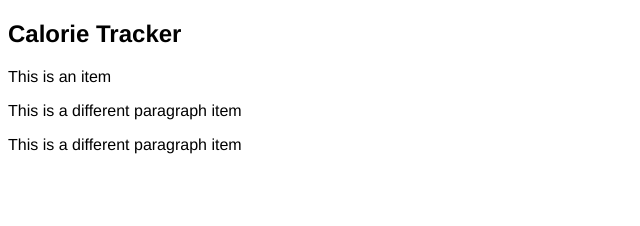
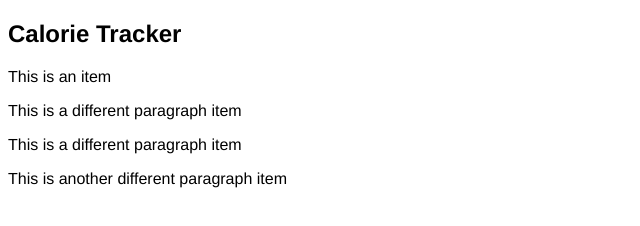
Before and after one commit to josueramirez1/calorie-tracker, a website built with webpack: page src/template.html in a window 1280 px wide. Shown: the whole page, without its empty margins (0-640 px from the left). Built offline with nearby package versions, Linux system fonts and the light colour scheme.

Commit message:
adding fourth p item

```diff
--- a/src/template.html
+++ b/src/template.html
@@ -18,6 +18,7 @@
         <p>This is an item</p>
         <p>This is a different paragraph item</p>
         <p>This is a different paragraph item</p>
+        <p>This is another different paragraph item</p>
       </div>
     </section>
   </body>
```
